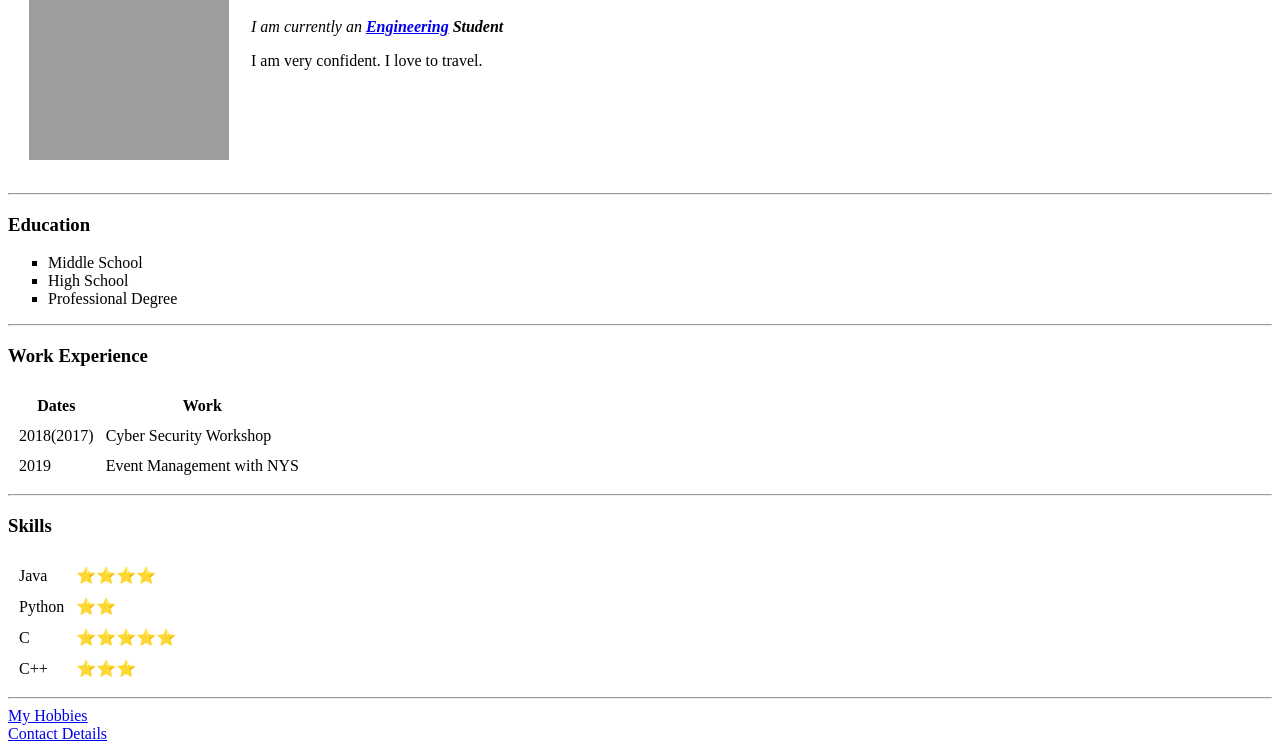
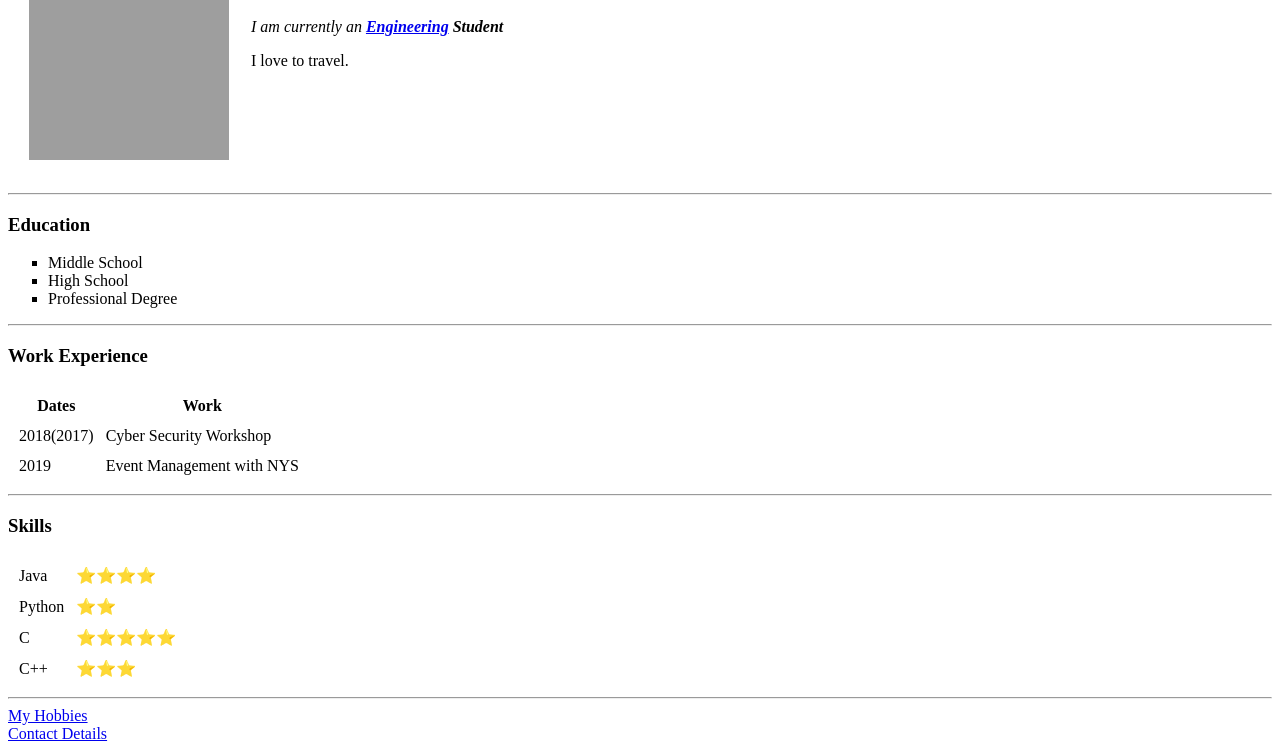
Before and after one commit to melvinpaull/webtest, a plain HTML site: page index.html in a window 1280 px wide. Shown: the part 169-920 px from the top of the page. Drawn offline with Linux system fonts and the light colour scheme; grey boxes are pictures that could not be loaded.

Commit message:
Update index.html

```diff
--- a/index.html
+++ b/index.html
@@ -13,7 +13,7 @@
       <td>
         <h1>Melvin Paul</h1>
         <p><em>I am currently an <strong><a href="https://en.wikipedia.org/wiki/Engineering">Engineering</a> Student</strong></em></p>
-        <p>I am very confident. I love to travel.</p>
+        <p>I love to travel.</p>
       </td>
     </tr>
   </table>
```
